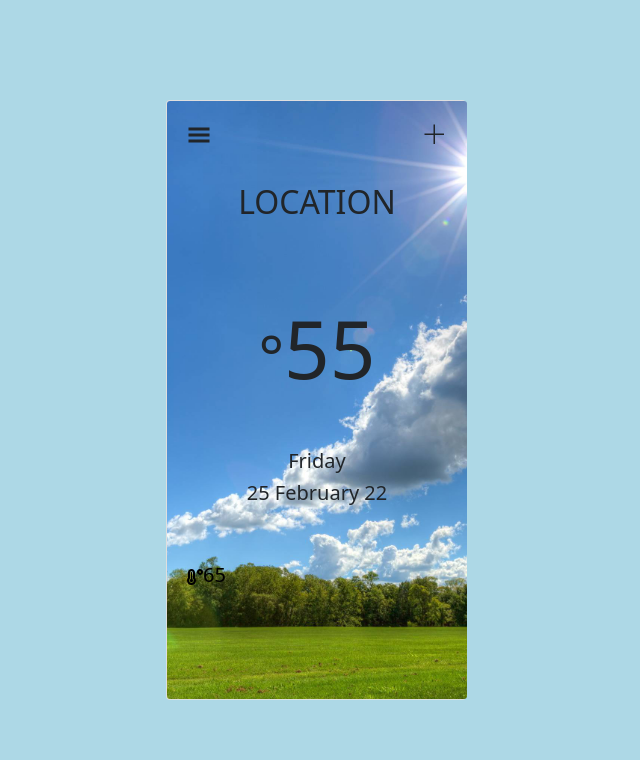
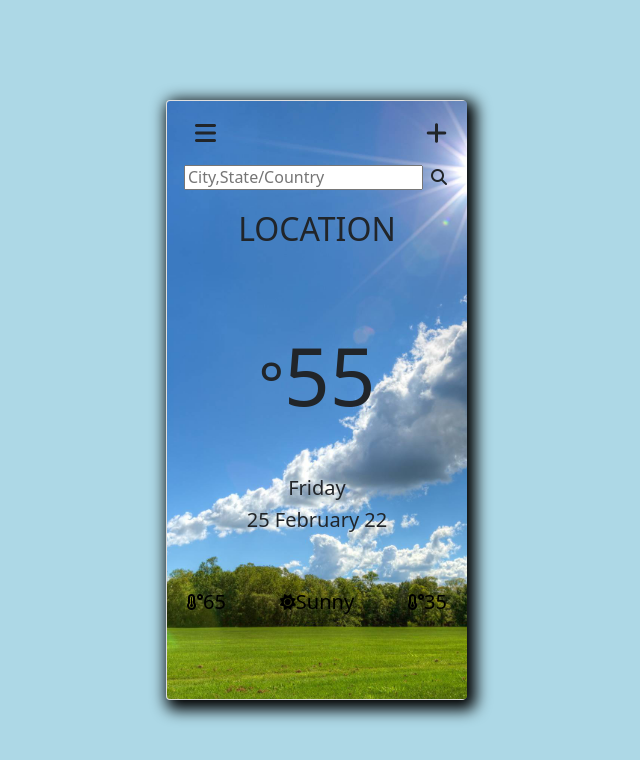
Before and after one commit to eacarr/Weather-app, a website built with Parcel: page index.html in a window 1280 px wide. Shown: the whole page, without its empty margins (324-964 px from the left). Built offline with nearby package versions, Linux system fonts and the light colour scheme.

Commit message:
Change svgs to fontawesom, add dropdown container to bar icon, add click event to plus icon to add locations.

```diff
--- a/css/main.css
+++ b/css/main.css
@@ -114,10 +114,12 @@ body {
   justify-content: center;
   align-items: center;
 }
-
 .card {
   width: 300px;
   height: 600px;
+  @include border: 1px solid black;
+  -webkit-box-shadow: 5px 5px 15px 5px #000000;
+  box-shadow: 5px 5px 15px 5px #000000;
 }
 
 .card-img {
@@ -130,9 +132,62 @@ body {
 }
 
 .top {
-  padding: 20px;
+  padding: 20px 20px 0 20px;
 }
 
+button {
+  background: none;
+  color: inherit;
+  border: none;
+  padding: 0;
+  font: inherit;
+  cursor: pointer;
+  outline: inherit;
+}
+.fa-bars,
+.fa-plus {
+  font-size: 1.5rem;
+}
+
+.hide {
+  display: none;
+  visibility: hidden;
+  padding: 0;
+}
+
+.dropdown {
+  position: relative;
+  display: inline-block;
+}
+
+.dropdown-content {
+  display: none;
+  position: absolute;
+  background-color: #000;
+  min-width: 160px;
+  box-shadow: 0px 8px 16px 0px rgba(0, 0, 0, 2);
+  z-index: 1;
+}
+
+.dropdown-content li {
+  list-style-type: none;
+  display: block;
+  color: white;
+  cursor: pointer;
+}
+
+.dropdown:hover .dropdown-content {
+  display: block;
+}
+
+form {
+  padding: 20px;
+  display: none;
+}
+
+button i {
+  margin-left: 8px;
+}
 .middle {
   margin-bottom: 50px;
 }
--- a/index.html
+++ b/index.html
@@ -15,6 +15,7 @@
       src="https://kit.fontawesome.com/94811c004d.js"
       crossorigin="anonymous"
     ></script>
+    <!-- <script src="./fontawesome-free-5.15.4-web/fontawesome-free-5.15.4-web/css/fontawesome.min.css"></script> -->
     <link rel="manifest" href="site.webmanifest" />
     <link rel="apple-touch-icon" href="icon.png" />
     <!-- Place favicon.ico in the root directory -->
@@ -37,35 +38,42 @@
       <div class="card">
         <div class="card-img">
           <section class="top d-flex justify-content-between">
-            <div>
-              <svg
-                stroke="currentColor"
-                fill="currentColor"
-                stroke-width="0"
-                viewBox="0 0 512 512"
-                height="1.5em"
-                width="1.5em"
-                xmlns="http://www.w3.org/2000/svg"
-              >
-                <path
-                  d="M32 96v64h448V96H32zm0 128v64h448v-64H32zm0 128v64h448v-64H32z"
-                ></path>
-              </svg>
-              <ul class="weather-list"></ul>
-            </div>
-            <div>
-              <svg
-                stroke="currentColor"
-                fill="currentColor"
-                stroke-width="0"
-                viewBox="0 0 16 16"
-                height="1.5em"
-                width="1.5em"
-                xmlns="http://www.w3.org/2000/svg"
-              >
-                <path d="M14 7v1H8v6H7V8H1V7h6V1h1v6h6z"></path>
-              </svg>
-            </div>
+            <section class="dropdown d-flex flex-column">
+              <button class="hamburger dropbtn">
+                <i class="fa fa-bars"></i>
+              </button>
+              <ul class="weather-list dropdown-content">
+                <li data-city="Houston">
+                  <p>Houston</p>
+                </li>
+                <li data-city="Dallas">
+                  <p>Dallas</p>
+                </li>
+                <li data-city="Paris">
+                  <p>Paris</p>
+                </li>
+                <li data-city="London">
+                  <p>London</p>
+                </li>
+              </ul>
+            </section>
+
+            <button
+              class="add-location d-flex flex-column"
+              onclick="showSearch()"
+            >
+              <i class="fa fa-plus"></i>
+            </button>
+          </section>
+          <section class="hidden-add d-flex justify-content-end">
+            <form class="add d-flex">
+              <input
+                type="text"
+                placeholder="City,State/Country"
+                name="search"
+              />
+              <button type="submit"><i class="fa fa-search"></i></button>
+            </form>
           </section>
           <section class="middle d-flex flex-column align-items-center">
             <h2 class="location">Location</h2>
@@ -73,25 +81,28 @@
             <h5 class="current-day">Friday</h5>
             <h5 class="current-date">25 February 22</h5>
           </section>
-          <section class="bottom d-flex flex-row">
+          <section class="bottom d-flex flex-row justify-content-between">
             <div class="high-temp d-flex">
               <div>
-                <svg
-                  stroke="currentColor"
-                  fill="currentColor"
-                  stroke-width="0"
-                  viewBox="0 0 512 512"
-                  height="1em"
-                  width="1em"
-                  xmlns="http://www.w3.org/2000/svg"
-                >
-                  <path
-                    d="M416 0c-52.9 0-96 43.1-96 96s43.1 96 96 96 96-43.1 96-96-43.1-96-96-96zm0 128c-17.7 0-32-14.3-32-32s14.3-32 32-32 32 14.3 32 32-14.3 32-32 32zm-160-16C256 50.1 205.9 0 144 0S32 50.1 32 112v166.5C12.3 303.2 0 334 0 368c0 79.5 64.5 144 144 144s144-64.5 144-144c0-34-12.3-64.9-32-89.5V112zM144 448c-44.1 0-80-35.9-80-80 0-25.5 12.2-48.9 32-63.8V112c0-26.5 21.5-48 48-48s48 21.5 48 48v192.2c19.8 14.8 32 38.3 32 63.8 0 44.1-35.9 80-80 80zm16-125.1V112c0-8.8-7.2-16-16-16s-16 7.2-16 16v210.9c-18.6 6.6-32 24.2-32 45.1 0 26.5 21.5 48 48 48s48-21.5 48-48c0-20.9-13.4-38.5-32-45.1z"
-                  ></path>
-                </svg>
+                <i class="fa fa-temperature-high"></i>
               </div>
               <h5 class="todays-high">65</h5>
             </div>
+            <div class="todays-weather d-flex">
+              <div>
+                <i class="fa fa-sun"></i>
+              </div>
+              <h5 class="todays-condition">Sunny</h5>
+            </div>
+            <div class="low-temp d-flex">
+              <div>
+                <i class="fa fa-temperature-low"></i>
+              </div>
+              <h5 class="todays-low">35</h5>
+            </div>
+          </section>
+          <section class="container">
+            <div class="row row-cols-7"></div>
           </section>
         </div>
       </div>
--- a/js/main.js
+++ b/js/main.js
@@ -0,0 +1,11 @@
+let Weather = {
+  apiKey: "1abc3bd6bfdef6f8c2fe3f7e1751684a",
+};
+const showSearch = () => {
+  let add = document.querySelector(".add");
+  if (add.classList.contains("hide")) {
+    add.classList.remove("hide");
+  } else {
+    add.classList.add("hide");
+  }
+};
```
